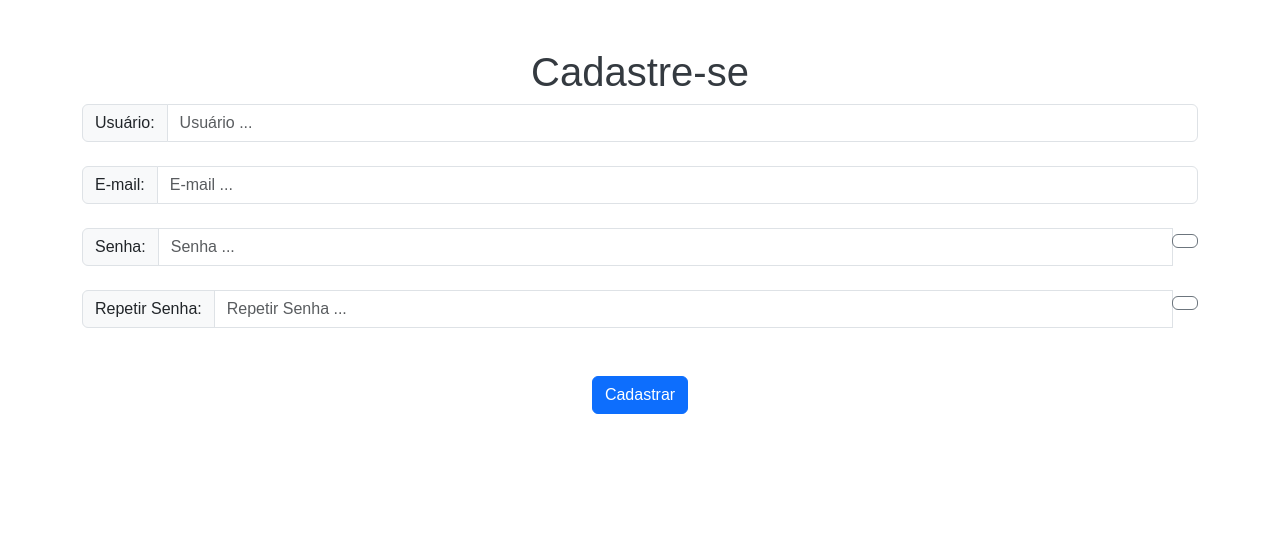
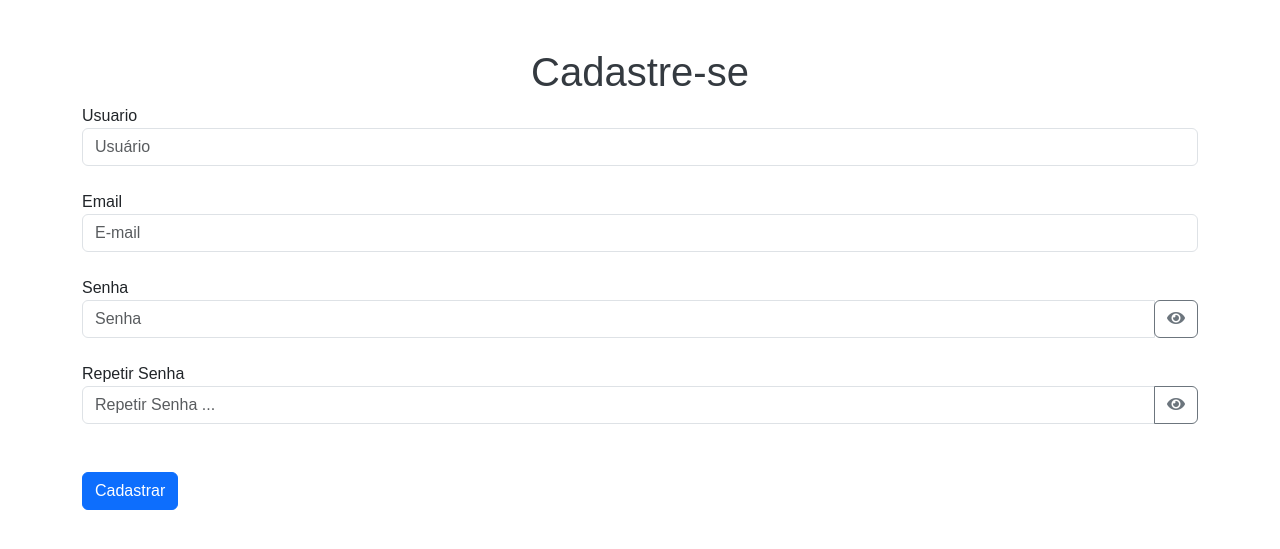
Before and after one commit to RamalhoJP/consultorio-dias, a Django app: page /auth/cadastro in a window 1280 px wide. Shown: the part 56-605 px from the top of the page. Run offline with Django 5.2, Linux system fonts and the light colour scheme.

```diff
--- a/consultorio/templates/base.html
+++ b/consultorio/templates/base.html
@@ -8,6 +8,7 @@
     <meta name="viewport" content="width=device-width, initial-scale=1.0">
     <title>{% block titulo %}{% endblock %}</title>
     <link href="https://cdn.jsdelivr.net/npm/bootstrap@5.3.0/dist/css/bootstrap.min.css" rel="stylesheet" id="bootstrap-navbar">
+    <link href="https://cdnjs.cloudflare.com/ajax/libs/font-awesome/5.15.4/css/all.min.css" rel="stylesheet">
     <link rel="stylesheet" href="{% static 'css/mystyles.css' %}">
     <style>
         #navbar-container {
--- a/consultorio/templates/cadastrar_orcamento.html
+++ b/consultorio/templates/cadastrar_orcamento.html
@@ -27,6 +27,7 @@
         width: 100%;
         height: 100%;
         filter: opacity(70%);
+        user-select: none;
 
     }
 
--- a/consultorio/views.py
+++ b/consultorio/views.py
@@ -6,10 +6,7 @@ from django.views.decorators.csrf import csrf_exempt
 from django.contrib.auth.models import User
 from django.contrib.auth.decorators import login_required
 import json
-from .models import Evento
-from .models import Dentista
-from .models import Cliente
-from .models import Orcamento
+from .models import Evento, Dentista, Cliente, Orcamento
 
 def principal(request):
     template = loader.get_template('principal.html')
--- a/usuarios/templates/cadastro.html
+++ b/usuarios/templates/cadastro.html
@@ -8,33 +8,39 @@
 <main class="container mt-5">
     <center>
         <h1>Cadastre-se</h1>
+    </center>
     <form action="{% url 'cadastro' %}" method="POST" onsubmit="return validaSenha()">
         {% csrf_token %}
-                <div class="input-group">
-                    <span class="input-group-text">Usuário: </span>
-                    <input type="text" class="form-control" placeholder="Usuário ..." name="usuario" required>
+        <div class="form-group">
+            <label for="usuario">Usuario</label>
+            <input type="text" id="usuario" class="form-control" placeholder="Usuário" name="usuario" required>
         </div>
         <br>
-                <div class="input-group">
-                    <span class="input-group-text">E-mail: </span>
-                    <input type="email" class="form-control" placeholder="E-mail ..." name="email" required>
+        <div class="form-group">
+            <label>Email</label>
+            <input type="email" class="form-control" placeholder="E-mail" name="email" required>
         </div>
         <br>
+        <div class="form-group">
+            <label>Senha</label>
             <div class="input-group">
-                    <span class="input-group-text">Senha: </span>
-                    <input type="password" class="form-control" placeholder="Senha ..." id="password" name="senha" required>
+                <input type="password" class="form-control" placeholder="Senha" id="password" name="senha" required>
                 <div class="input-group-append">
-                        <button class="btn btn-outline-secondary" type="button" onclick="alterarVisibilidadeSenha('password')">
+                    <button class="btn btn-outline-secondary" type="button"
+                        onclick="alterarVisibilidadeSenha('password')">
                         <i class="fa fa-eye"></i>
                     </button>
                 </div>
             </div>
+        </div>
         <br>
+        <div class="form-group">
+            <label>Repetir Senha</label>
             <div class="input-group">
-                    <span class="input-group-text">Repetir Senha: </span>
-                    <input type="password" class="form-control" placeholder="Repetir Senha ..." id="confirm_password" name="confirma_senha" required>
-                    <div class="input-group-append">
-                        <button class="btn btn-outline-secondary" type="button" onclick="alterarVisibilidadeSenha('confirm_password')">
+                <input type="password" class="form-control" placeholder="Repetir Senha ..." id="confirm_password"
+                    name="confirma_senha" required>
+                <button class="btn btn-outline-secondary" type="button"
+                    onclick="alterarVisibilidadeSenha('confirm_password')">
                     <i class="fa fa-eye"></i>
                 </button>
             </div>
@@ -54,7 +60,6 @@
     </div>
     {% endfor %}
     {% endif %}
-        </center>
 </main>
 <script>
     function alterarVisibilidadeSenha(fieldId) {
```
Also changed, not shown: consultorio/templates/listar_orcamentos.html (+32 -3 lines), usuarios/templates/login.html (+12 -8 lines), db.sqlite3. Lines whose indentation alone changed are shown as unchanged.
